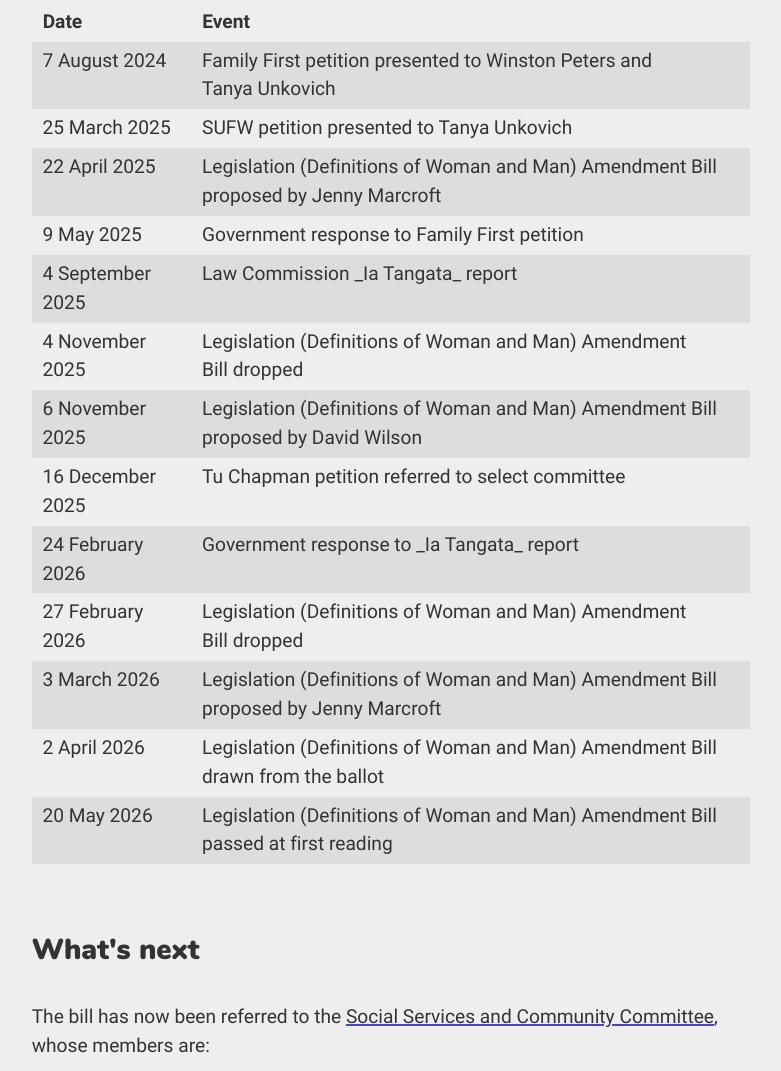
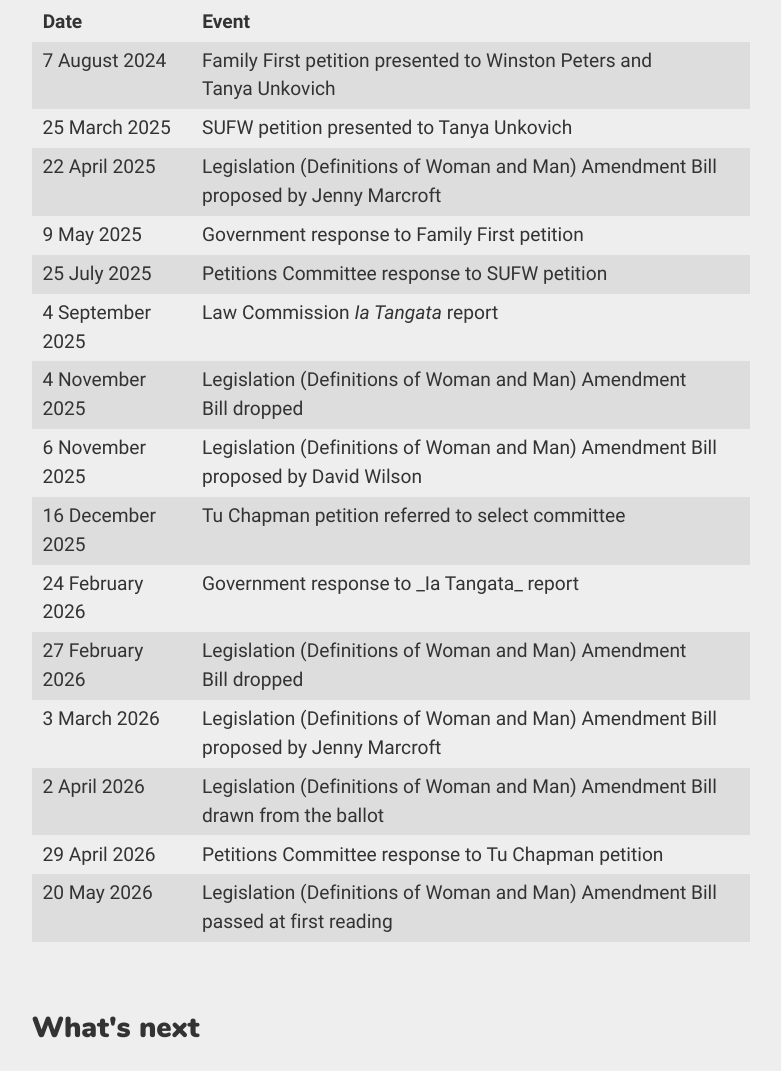
Before and after one commit to Cipscis/curly-kiwi, a website: page app/articles/2026/05/24/the-inspiration-and-history-of-nz-firsts-transphobic-definitions-bill/index.html in a window 1280 px wide. Shown: the part 8975-10046 px from the top of the page, without its empty margins (249-1030 px from the left). Drawn offline with nearby package versions, Linux system fonts and the light colour scheme; files that its build step writes are made by us from their sources.

Commit message:
Amended timeline

```diff
--- a/app/articles/2026/05/24/the-inspiration-and-history-of-nz-firsts-transphobic-definitions-bill/index.html
+++ b/app/articles/2026/05/24/the-inspiration-and-history-of-nz-firsts-transphobic-definitions-bill/index.html
@@ -243,8 +243,12 @@
 					<td>Government response to Family First petition</td>
 				</tr>
 				<tr>
+					<td>25 July 2025</td>
+					<td>Petitions Committee response to SUFW petition</td>
+				</tr>
+				<tr>
 					<td>4 September 2025</td>
-					<td>Law Commission _Ia Tangata_ report</td>
+					<td>Law Commission <i>Ia Tangata</i> report</td>
 				</tr>
 				<tr>
 					<td>4 November 2025</td>
@@ -273,6 +277,10 @@
 				<tr>
 					<td>2 April 2026</td>
 					<td>Legislation (Definitions of Woman and Man) Amendment Bill drawn from the ballot</td>
+				</tr>
+				<tr>
+					<td>29 April 2026</td>
+					<td>Petitions Committee response to Tu Chapman petition</td>
 				</tr>
 				<tr>
 					<td>20 May 2026</td>
```
